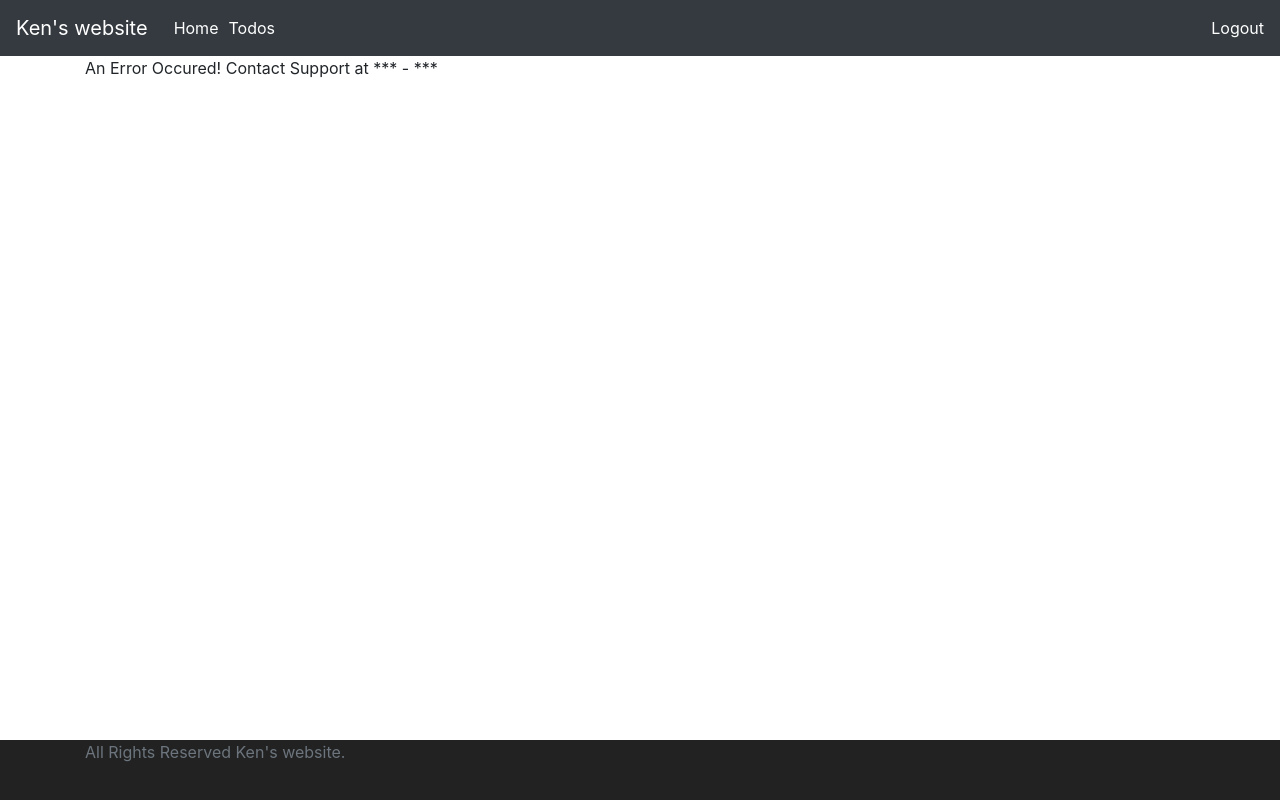
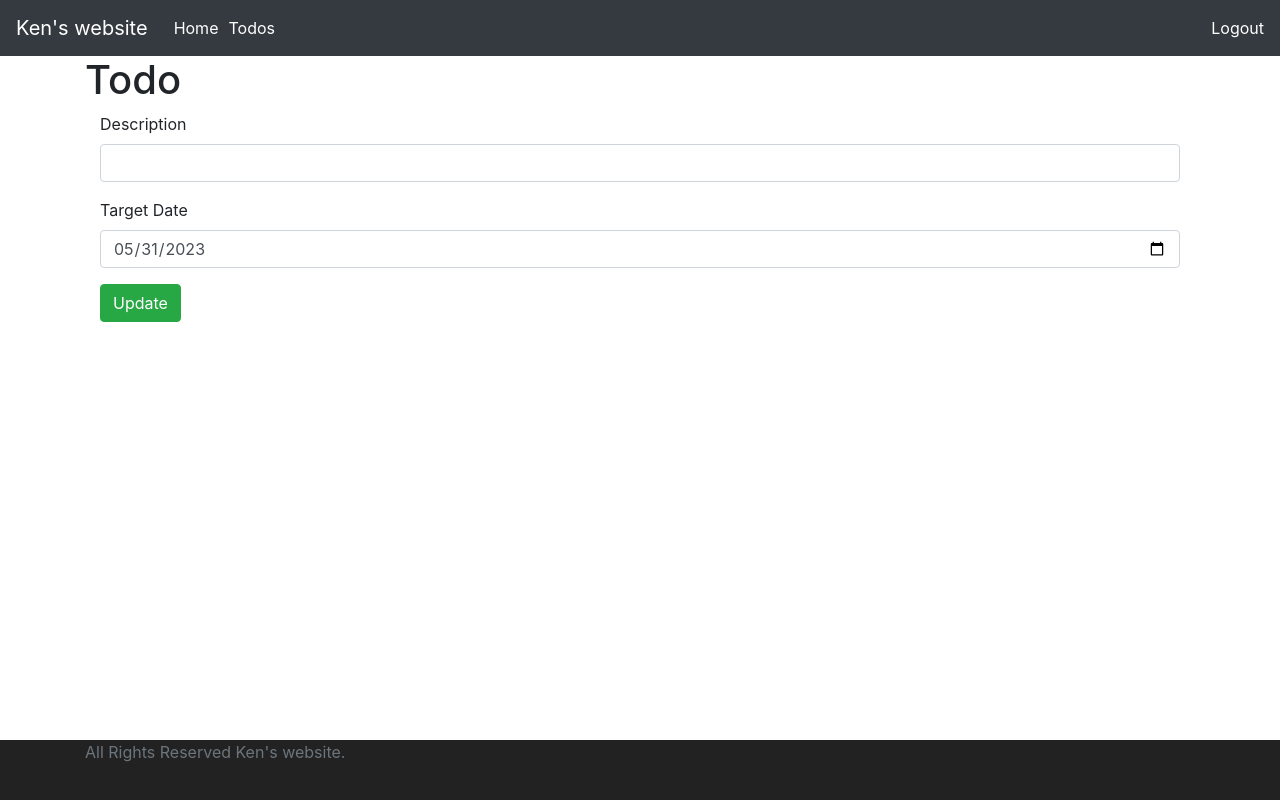
Before and after one commit to ken0901/todo-app-frontend, an Angular app: page /todos/1 in a window 1280 px wide. Built offline with nearby package versions, Linux system fonts and the light colour scheme; no server answers; sample sign-in values are in the browser's storage.

Commit message:
Update a todo with PUT request

```diff
--- a/src/app/app-routing.module.ts
+++ b/src/app/app-routing.module.ts
@@ -6,6 +6,7 @@ import { ErrorComponent } from './error/error.component';
 import { TodoListComponent } from './components/todo-list/todo-list.component';
 import { LogoutComponent } from './components/logout/logout.component';
 import { RouteGuardService } from './services/route-guard.service';
+import { TodoComponent } from './components/todo/todo.component';
 
 const routes: Routes = [
     {path: '', component: LoginComponent},
@@ -13,6 +14,8 @@ const routes: Routes = [
     {path: 'welcome/:name', component: WelcomeComponent, canActivate: [RouteGuardService]},
     {path: 'todos', component: TodoListComponent, canActivate:[RouteGuardService]},
     {path: 'logout', component: LogoutComponent, canActivate:[RouteGuardService]},
+    {path: 'todos/:id', component: TodoComponent, canActivate:[RouteGuardService]},
+
     {path: '**', component: ErrorComponent}
 ];
 
--- a/src/app/components/todo-list/todo-list.component.html
+++ b/src/app/components/todo-list/todo-list.component.html
@@ -1,6 +1,6 @@
 <h1> My Todo's </h1>
 
-<div class="alert alert-warning" *ngIf="message">{{message}}</div>
+<div class="alert alert-success" *ngIf="message">{{message}}</div>
 
 <div class="container">
     <table class="table">
@@ -9,7 +9,8 @@
                 <th>Description</th>
                 <th>Target Date</th>
                 <th>Is Completed?</th>
-                <th>Actions</th>
+                <th>Update</th>
+                <th>Delete</th>
             </tr>
         </thead>
         <tbody>
@@ -17,6 +18,7 @@
                 <td>{{todo.description}}</td>
                 <td>{{todo.targetDate | date | uppercase}}</td>
                 <td>{{todo.done}}</td>
+                <td><button (click)="updateTodo(todo.id)" class="btn btn-success">Update</button></td>
                 <td><button (click)="deleteTodo(todo.id)" class="btn btn-warning">Delete Todo</button></td>
             </tr>
         </tbody>
--- a/src/app/components/todo-list/todo-list.component.ts
+++ b/src/app/components/todo-list/todo-list.component.ts
@@ -1,4 +1,5 @@
 import { Component, OnInit } from '@angular/core';
+import { Router } from '@angular/router';
 import { TodoDataService } from 'src/app/services/data/todo-data.service';
 
 export class Todo {
@@ -27,7 +28,8 @@ export class TodoListComponent implements OnInit {
   // ]
 
 
-  constructor(private todoService: TodoDataService) { }
+  constructor(private todoService: TodoDataService,
+              private router: Router) { }
 
   ngOnInit(): void {
     this.refreshTodos();
@@ -51,4 +53,7 @@ export class TodoListComponent implements OnInit {
     );
   }
 
+  updateTodo(id){
+    this.router.navigate(['todos',id]);
+  }
 }
--- a/src/app/components/todo/todo.component.html
+++ b/src/app/components/todo/todo.component.html
@@ -1 +1,20 @@
-<p>todo works!</p>
+<h1>Todo</h1>
+<div class="container">
+    <fieldset class="form-group">
+        <label>Description</label>
+        <input type="text" [(ngModel)]="todo.description" class="form-control" name="description" required="required">
+    </fieldset>
+    <fieldset class="form-group">
+        <label>Target Date</label>
+        <input
+            type="date"
+            [ngModel]="todo.targetDate | date:'yyyy-MM-dd' "
+            (ngModelChange)="todo.targetDate = $event"
+            class="form-control"
+            name="targetDate"
+            required="required"
+        >
+    </fieldset>
+
+    <button class="btn btn-success" (click)="updateTodo()">Update</button>
+</div>
--- a/src/app/components/todo/todo.component.ts
+++ b/src/app/components/todo/todo.component.ts
@@ -1,4 +1,7 @@
 import { Component, OnInit } from '@angular/core';
+import { TodoDataService } from 'src/app/services/data/todo-data.service';
+import { Todo } from '../todo-list/todo-list.component';
+import { ActivatedRoute, Router } from '@angular/router';
 
 @Component({
   selector: 'app-todo',
@@ -7,9 +10,28 @@ import { Component, OnInit } from '@angular/core';
 })
 export class TodoComponent implements OnInit {
 
-  constructor() { }
+  id: number;
+  todo: Todo;
+
+  constructor(private todoService: TodoDataService,
+              private route: ActivatedRoute,
+              private router: Router) { }
 
   ngOnInit(): void {
+    this.id = this.route.snapshot.params['id'];
+    this.todo = new Todo(1,'',false,new Date());
+    this.todoService.retrieveTodo('ken', this.id).subscribe(
+      data => {
+        this.todo = data;
+      }
+    );
   }
 
+  updateTodo(){
+    this.todoService.updateTodo('ken',this.id,this.todo).subscribe(
+      data => {
+        this.router.navigate(['/todos']);
+      }
+    );
+  }
 }
--- a/src/app/services/data/todo-data.service.ts
+++ b/src/app/services/data/todo-data.service.ts
@@ -16,4 +16,12 @@ export class TodoDataService {
   deleteTodo(username, id){
     return this.http.delete(`http://localhost:8080/users/${username}/todos/${id}`);
   }
+
+  retrieveTodo(username, id){
+    return this.http.get<Todo>(`http://localhost:8080/users/${username}/todos/${id}`);
+  }
+
+  updateTodo(username, id, todo){
+    return this.http.put(`http://localhost:8080/users/${username}/todos/${id}`,todo);
+  }
 }
```
